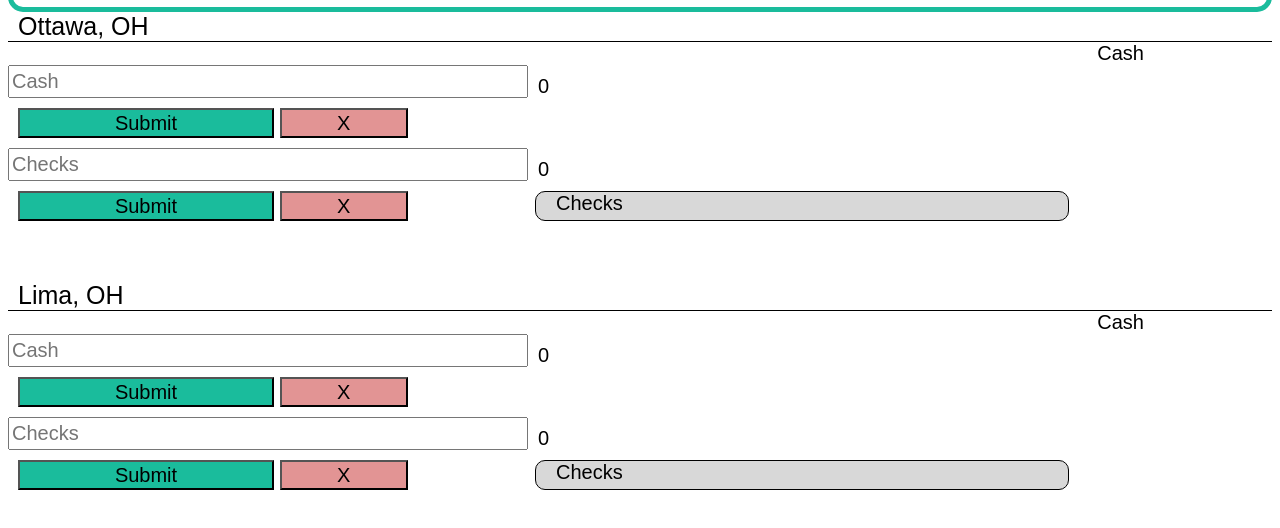
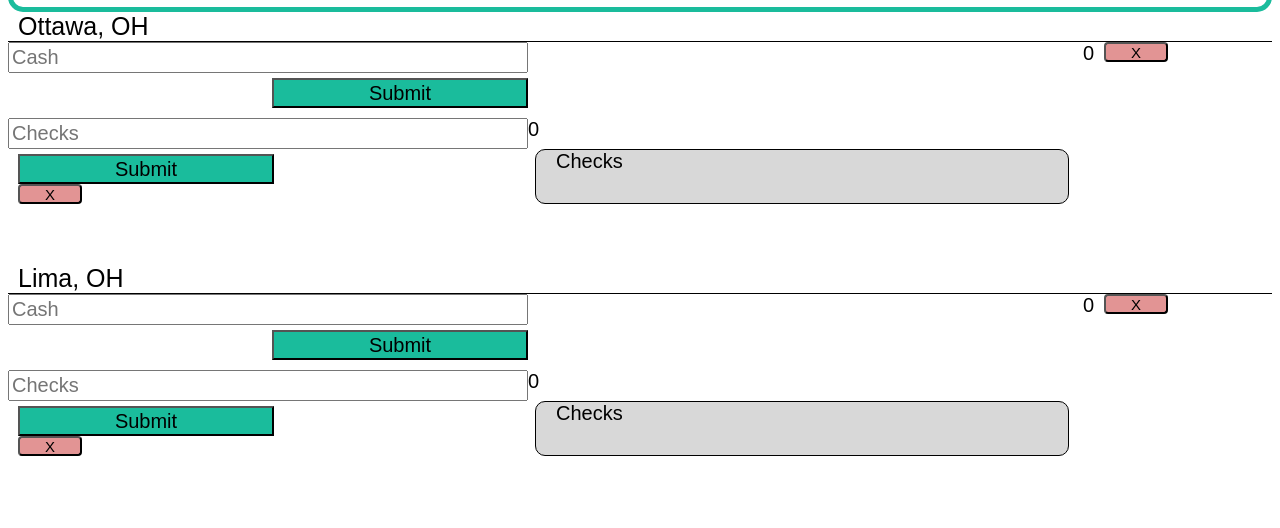
Before and after one commit to TheSicilian12/freedomFinTally, a plain HTML site: page index.html in a window 1280 px wide. Shown: the part 60-588 px from the top of the page. Drawn offline with nearby package versions, Linux system fonts and the light colour scheme.

Commit message:
cash section done

```diff
--- a/cashForm.html
+++ b/cashForm.html
@@ -1,8 +1,8 @@
 <form id="__CASH_FORM_ID__" class="myCashForm myForm">
-    <div class="form-input-display">
-        <div class="input-type-container">Cash</div>
+    <!-- <div class="form-input-display"> -->
+        <!-- <div class="input-type-container">Cash</div> -->
 
-        <div class="display-flex">
+        <!-- <div class="display-flex">
             <input class="input" placeholder="Cash" />
             <div id="subTotal" class="subTotal">0</div>
         </div>
@@ -11,6 +11,20 @@
         <div class="button-container">
             <button type="submit" class="button-submit">Submit</button>
             <button id="clearButton" class="button-clear">X</button>
+        </div> -->
+    <!-- </div> -->
+
+    <div class="display-flex">
+        <div class="display-flex-col form-right">
+            <input class="input" placeholder="Cash" />
+            <button type="submit" class="button-submit">Submit</button>
+        </div>
+
+        <div class="display-flex form-left">
+            <div id="subTotal" class="subTotal">0</div>
+            <button id="clearButton" class="button-clear">X</button>
         </div>
     </div>
+
+
 </form>
--- a/style.css
+++ b/style.css
@@ -21,14 +21,20 @@ body {
     width: 20vw;
     height: 30px;
     font-size: 20px;
-    background: var(--mainColor)
+    background: var(--mainColor);
+    margin-left: auto;
+    margin-top: 5px;
 }
 
 .button-clear {
-    width: 10vw;
-    height: 30px;
-    font-size: 20px;
+    width: 5vw;
+    height: 20px;
+    font-size: 15px;
     background: rgba(202, 61, 61, 0.548);
+    display: flex;
+    justify-content: center;
+    align-items: center;
+    border-radius: 4px;
 }
 
 .button-container {
@@ -47,6 +53,19 @@ body {
 .display-flex-col {
     display: flex;
     flex-direction: column;
+}
+
+.justify-right {
+    justify-content: right;
+}
+
+.form-right {
+    margin-right: 10vw;
+}
+
+.form-left {
+    width: 40vw;
+    justify-content: right;
 }
 
 .content {
@@ -71,7 +90,8 @@ body {
 .input {
     font-size: 20px;
     width: 40vw;
-    margin-bottom: 10px;
+    height: 25px;
+    /* margin-bottom: 10px; */
 }
 
 .input-type {
@@ -85,10 +105,9 @@ body {
 }
 
 .subTotal {
-   padding: 10px;
    display: flex;
-   align-items: center;
-   align-self: center;
+    height: 25px;
+    margin-right: 10px
 }
 
 .total {
```
